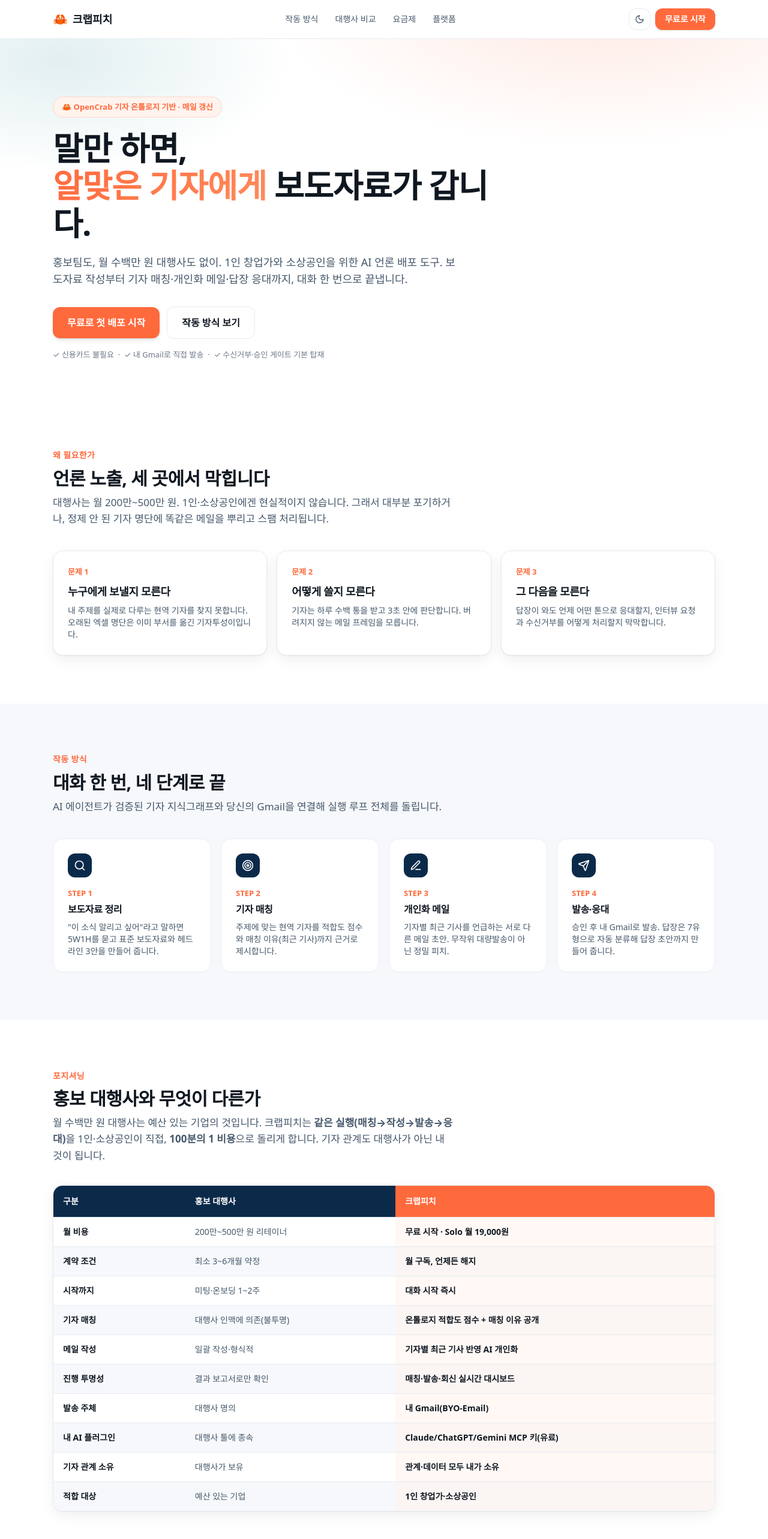
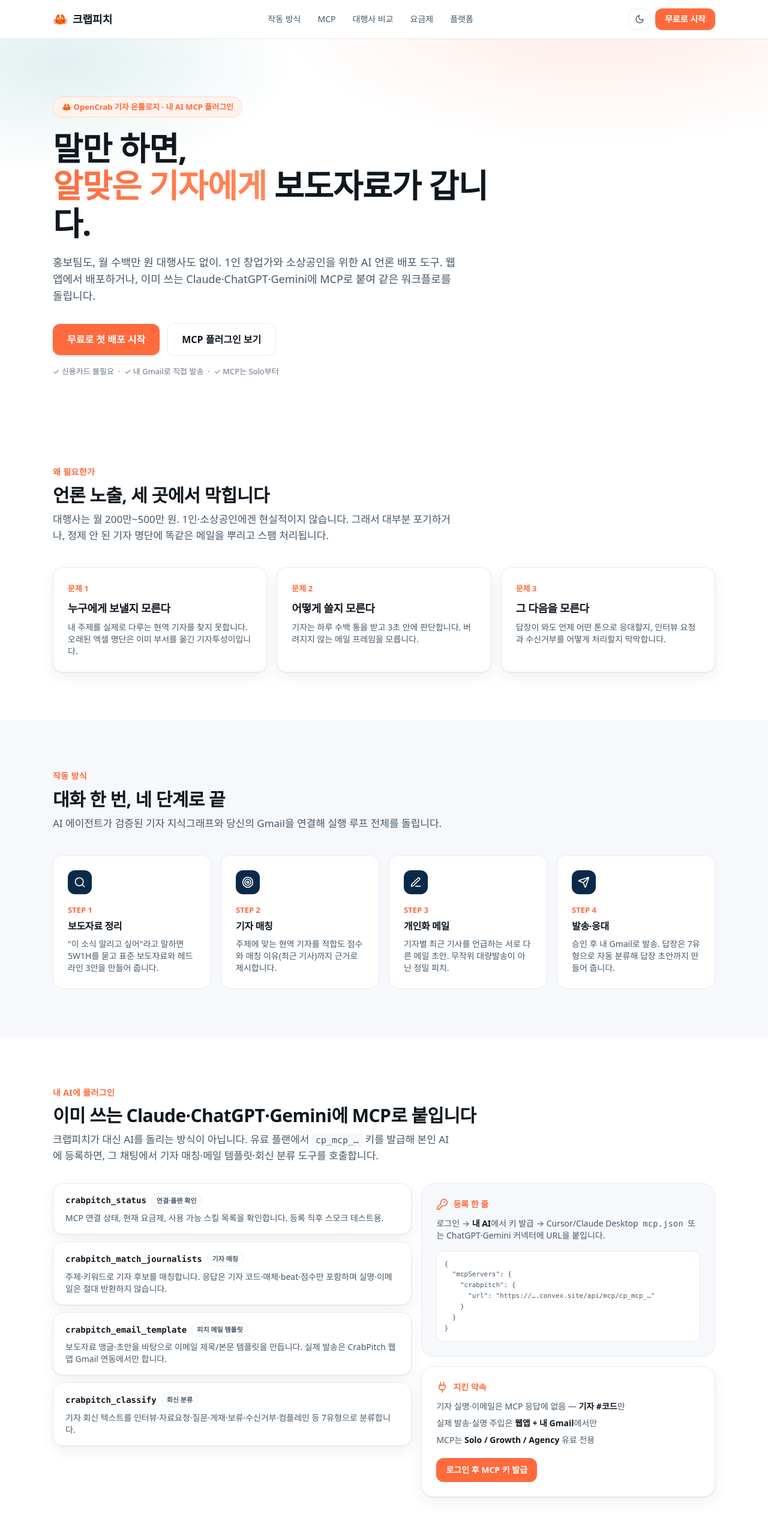
Before and after one commit to contentscoin/crabpitch, a Next.js app: page / in a window 1280 px wide. Shown: the top 2566 px of the page at 60% size. Built offline with nearby package versions, Linux system fonts and the light colour scheme; no server answers; a web font is replaced by a local one; what @convex-dev/auth would draw is missing.

Commit message:
feat: 랜딩에 MCP 플러그인 섹션·도구 안내 추가
히어로·내비·플랫폼·푸터에 MCP를 반영하고, 도구 4종·등록 스니펫·
개인정보 약속을 담은 #mcp 섹션을 추가한다.

Co-authored-by: Jake_Shin <contentscoin@users.noreply.github.com>

```diff
--- a/app/page.tsx
+++ b/app/page.tsx
@@ -8,9 +8,12 @@ import {
   PenLine,
   Send,
   Check,
+  Plug,
+  KeyRound,
 } from "lucide-react";
 import { ThemeToggle } from "@/components/ThemeToggle";
 import { PLANS, COMPARE_ROWS, STEPS } from "@/lib/brand";
+import { MCP_TOOLS } from "@/lib/mcpGuide";
 import { cn } from "@/lib/utils";
 
 export default function LandingPage() {
@@ -24,6 +27,7 @@ export default function LandingPage() {
           </div>
           <div className="hidden items-center gap-7 text-sm font-medium text-foreground-muted md:flex">
             <a href="#how" className="hover:text-brand">작동 방식</a>
+            <a href="#mcp" className="hover:text-brand">MCP</a>
             <a href="#compare" className="hover:text-brand">대행사 비교</a>
             <a href="#price" className="hover:text-brand">요금제</a>
             <a href="#platform" className="hover:text-brand">플랫폼</a>
@@ -44,7 +48,7 @@ export default function LandingPage() {
       <header className="hero-glow">
         <div className="mx-auto max-w-6xl px-6 pb-16 pt-20 sm:pt-24">
           <span className="inline-flex items-center gap-2 rounded-full border border-brand/20 bg-brand-soft px-3.5 py-1.5 text-[13px] font-bold text-brand">
-            🦀 OpenCrab 기자 온톨로지 기반 · 매일 갱신
+            🦀 OpenCrab 기자 온톨로지 · 내 AI MCP 플러그인
           </span>
           <h1 className="mt-5 max-w-3xl text-4xl font-extrabold leading-[1.15] sm:text-5xl md:text-[3.4rem]">
             말만 하면,<br />
@@ -52,7 +56,7 @@ export default function LandingPage() {
           </h1>
           <p className="mt-5 max-w-2xl text-lg text-foreground-muted">
             홍보팀도, 월 수백만 원 대행사도 없이. 1인 창업가와 소상공인을 위한 AI 언론 배포 도구.
-            보도자료 작성부터 기자 매칭·개인화 메일·답장 응대까지, 대화 한 번으로 끝냅니다.
+            웹앱에서 배포하거나, 이미 쓰는 Claude·ChatGPT·Gemini에 MCP로 붙여 같은 워크플로를 돌립니다.
           </p>
           <div className="mt-8 flex flex-wrap items-center gap-3">
             <Link
@@ -62,14 +66,14 @@ export default function LandingPage() {
               무료로 첫 배포 시작
             </Link>
             <a
-              href="#how"
+              href="#mcp"
               className="rounded-md border border-border bg-card px-6 py-3.5 text-base font-bold text-foreground transition-colors hover:bg-surface"
             >
-              작동 방식 보기
+              MCP 플러그인 보기
             </a>
           </div>
           <p className="mt-4 text-[13px] text-muted">
-            ✓ 신용카드 불필요 &nbsp;·&nbsp; ✓ 내 Gmail로 직접 발송 &nbsp;·&nbsp; ✓ 수신거부·승인 게이트 기본 탑재
+            ✓ 신용카드 불필요 &nbsp;·&nbsp; ✓ 내 Gmail로 직접 발송 &nbsp;·&nbsp; ✓ MCP는 Solo부터
           </p>
         </div>
       </header>
@@ -121,8 +125,78 @@ export default function LandingPage() {
         </div>
       </Section>
 
+      {/* MCP */}
+      <Section id="mcp">
+        <Eyebrow>내 AI에 플러그인</Eyebrow>
+        <SecTitle>이미 쓰는 Claude·ChatGPT·Gemini에 MCP로 붙입니다</SecTitle>
+        <SecDesc>
+          크랩피치가 대신 AI를 돌리는 방식이 아닙니다. 유료 플랜에서{" "}
+          <code className="rounded bg-surface px-1.5 py-0.5 text-[15px]">cp_mcp_…</code> 키를
+          발급해 본인 AI에 등록하면, 그 채팅에서 기자 매칭·메일 템플릿·회신 분류 도구를 호출합니다.
+        </SecDesc>
+
+        <div className="mt-8 grid gap-4 lg:grid-cols-[1.1fr_0.9fr]">
+          <div className="space-y-3">
+            {MCP_TOOLS.map((tool) => (
+              <div
+                key={tool.name}
+                className="rounded-lg border border-border bg-card px-5 py-4 shadow-card"
+              >
+                <div className="flex flex-wrap items-center gap-2">
+                  <code className="text-sm font-bold text-foreground">{tool.name}</code>
+                  <span className="rounded-full border border-border px-2 py-0.5 text-[11px] font-semibold text-foreground-muted">
+                    {tool.title}
+                  </span>
+                </div>
+                <p className="mt-2 text-sm text-foreground-muted">{tool.description}</p>
+              </div>
+            ))}
+          </div>
+
+          <div className="flex flex-col gap-4">
+            <div className="rounded-xl border border-border bg-surface p-6">
+              <div className="flex items-center gap-2 text-brand">
+                <KeyRound className="h-5 w-5" />
+                <span className="text-sm font-extrabold">등록 한 줄</span>
+              </div>
+              <p className="mt-3 text-sm text-foreground-muted">
+                로그인 → <b className="text-foreground">내 AI</b>에서 키 발급 → Cursor/Claude
+                Desktop <code className="rounded bg-card px-1">mcp.json</code> 또는
+                ChatGPT·Gemini 커넥터에 URL을 붙입니다.
+              </p>
+              <pre className="mt-4 overflow-x-auto rounded-md border border-border bg-card p-3 text-[11px] leading-relaxed text-foreground-muted">
+{`{
+  "mcpServers": {
+    "crabpitch": {
+      "url": "https://….convex.site/api/mcp/cp_mcp_…"
+    }
+  }
+}`}
+              </pre>
+            </div>
+            <div className="rounded-xl border border-border bg-card p-6 shadow-card">
+              <div className="flex items-center gap-2 text-brand">
+                <Plug className="h-5 w-5" />
+                <span className="text-sm font-extrabold">지킨 약속</span>
+              </div>
+              <ul className="mt-3 space-y-2 text-sm text-foreground-muted">
+                <li>기자 실명·이메일은 MCP 응답에 없음 — <b className="text-foreground">기자 #코드</b>만</li>
+                <li>실제 발송·실명 주입은 <b className="text-foreground">웹앱 + 내 Gmail</b>에서만</li>
+                <li>MCP는 <b className="text-foreground">Solo / Growth / Agency</b> 유료 전용</li>
+              </ul>
+              <Link
+                href="/signin"
+                className="mt-5 inline-flex rounded-md bg-brand px-4 py-2.5 text-sm font-bold text-brand-foreground hover:bg-brand-hover"
+              >
+                로그인 후 MCP 키 발급
+              </Link>
+            </div>
+          </div>
+        </div>
+      </Section>
+
       {/* COMPARE */}
-      <Section id="compare">
+      <Section id="compare" muted>
         <Eyebrow>포지셔닝</Eyebrow>
         <SecTitle>홍보 대행사와 무엇이 다른가</SecTitle>
         <SecDesc>
@@ -154,7 +228,7 @@ export default function LandingPage() {
       </Section>
 
       {/* PRICING */}
-      <Section id="price" muted>
+      <Section id="price">
         <Eyebrow>요금제</Eyebrow>
         <SecTitle>첫 성공은 무료로, 규모는 합리적으로</SecTitle>
         <SecDesc>
@@ -216,8 +290,8 @@ export default function LandingPage() {
             <p className="mt-2 max-w-3xl text-[15px] leading-relaxed text-deep-foreground/80">
               모든 발송은 <b>사용자 승인 게이트</b>를 거치고, 메일에는 <b>수신거부 문구</b>가 기본 삽입됩니다.
               동일 기자 7일 내 재발송을 막고, 수신거부 회신은 <b>억제 리스트</b>에 영구 등록됩니다. 발송은
-              회사 서버가 아닌 <b>당신의 Gmail(BYO-Email)</b>로 나가 신뢰를 지킵니다. 무작위 대량발송보다
-              근거 있는 소량 정밀 발송이 실제로 더 잘 실립니다.
+              회사 서버가 아닌 <b>당신의 Gmail(BYO-Email)</b>로 나가 신뢰를 지킵니다. MCP 플러그인도
+              기자 실명·이메일을 반환하지 않으며, 무작위 대량발송보다 근거 있는 소량 정밀 발송이 실제로 더 잘 실립니다.
             </p>
           </div>
         </div>
@@ -226,22 +300,48 @@ export default function LandingPage() {
       {/* PLATFORMS */}
       <Section id="platform" muted>
         <Eyebrow>어디서든</Eyebrow>
-        <SecTitle>Claude · ChatGPT · Gemini 어디서나</SecTitle>
+        <SecTitle>웹앱이든, 내 AI든 — 같은 피치</SecTitle>
         <SecDesc>
-          특정 앱에 종속되지 않습니다. 스킬은 마크다운 하나로 세 플랫폼 공용, 자동화 깊이만 다릅니다.
+          대시보드에서 끝까지 돌리거나, 스킬+MCP로 본인 AI 채팅에서 초안을 잡고 웹앱에서만 발송하세요.
+          스킬은 마크다운 하나로 Claude·ChatGPT·Gemini 공용입니다.
         </SecDesc>
         <div className="mt-8 grid gap-4 sm:grid-cols-3">
           {[
-            { i: <Sparkles className="h-5 w-5" />, t: "🤖 Claude / Cowork", d: "스킬 + CrabPitch MCP(유료 cp_mcp_…)·Gmail 연동. 매칭부터 발송·응대까지 대화로." },
-            { i: <MessageSquareReply className="h-5 w-5" />, t: "💬 ChatGPT 웹", d: "커스텀 GPT + CrabPitch MCP 커넥터. 웹 로그인 상태로 피치·메일링." },
-            { i: <Target className="h-5 w-5" />, t: "✨ Gemini 웹", d: "동일 스킬·MCP를 Gem/프롬프트로, Google Workspace로 Gmail 발송." },
+            {
+              i: <Sparkles className="h-5 w-5 text-brand" />,
+              t: "Claude / Cowork",
+              d: "스킬 설치 + CrabPitch MCP. 매칭·템플릿·분류를 대화로 호출하고, 발송은 웹앱 Gmail로.",
+            },
+            {
+              i: <MessageSquareReply className="h-5 w-5 text-brand" />,
+              t: "ChatGPT",
+              d: "Custom GPT Instructions에 스킬을 넣고 MCP 커넥터로 cp_mcp 키를 연결합니다.",
+            },
+            {
+              i: <Target className="h-5 w-5 text-brand" />,
+              t: "Gemini",
+              d: "Gem/프롬프트에 동일 스킬·MCP URL. Workspace Gmail과 웹앱 발송을 이어 씁니다.",
+            },
           ].map((p) => (
             <div key={p.t} className="rounded-lg border border-border bg-card p-6 shadow-card">
+              <div className="mb-3">{p.i}</div>
               <b className="text-base">{p.t}</b>
               <p className="mt-2 text-sm text-foreground-muted">{p.d}</p>
             </div>
           ))}
         </div>
+        <p className="mt-6 text-center text-sm text-foreground-muted">
+          자세한 등록 절차는 로그인 후 <b>내 AI</b> 화면, 또는{" "}
+          <a
+            href="https://github.com/contentscoin/crabpitch/blob/main/docs/MCP-SETUP.md"
+            className="underline underline-offset-2 hover:text-brand"
+            target="_blank"
+            rel="noreferrer"
+          >
+            MCP 설정 가이드
+          </a>
+          를 보세요.
+        </p>
       </Section>
 
       {/* FINAL CTA */}
@@ -267,8 +367,9 @@ export default function LandingPage() {
           <div>
             <div className="flex items-center gap-2 text-base font-extrabold text-foreground">🦀 크랩피치</div>
             <p className="mt-2 max-w-xl text-xs leading-relaxed">
-              &lsquo;크랩피치&rsquo;는 작업용 가칭입니다. OpenCrab 기자 온톨로지 + Gmail 기반 보도자료 배포 SaaS.
-              기자 연락처는 공개된 직무 정보이며, 실제 발송은 사용자 승인·수신거부 절차를 준수합니다.
+              &lsquo;크랩피치&rsquo;는 작업용 가칭입니다. OpenCrab 기자 온톨로지 + Gmail + 유저 MCP
+              기반 보도자료 배포 SaaS. 기자 연락처는 공개된 직무 정보이며, MCP·화면에는 실명·이메일을
+              노출하지 않고 실제 발송은 사용자 승인·수신거부 절차를 준수합니다.
             </p>
           </div>
           <div className="shrink-0">© 2026 CrabPitch · 1인·소상공인을 위한 언론 배포</div>
```
